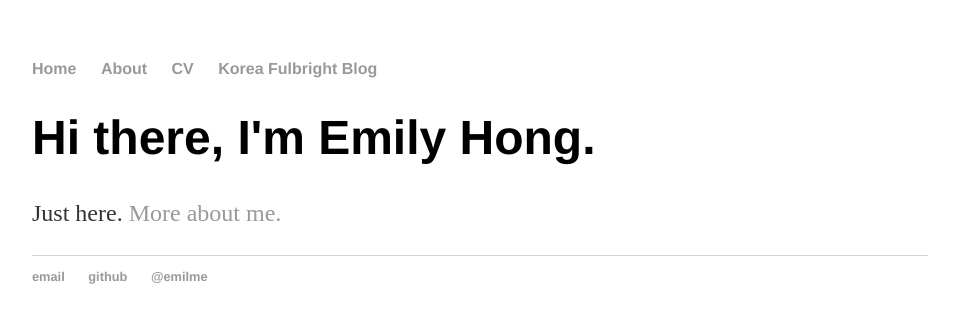
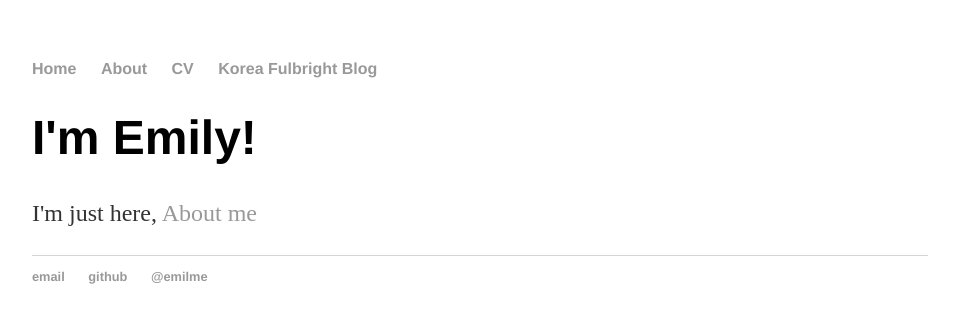
Before and after one commit to emilme/emilme.github.io, a Jekyll site: the page built from index.html, in a window 1280 px wide. Shown: the top 323 px of the page, without its empty margins (160-1119 px from the left). Built offline with Jekyll 4.4.1, drawn with Linux system fonts in a browser that asks for light colours.

Commit message:
Update index.html

```diff
--- a/index.html
+++ b/index.html
@@ -1,31 +1,8 @@
-<!DOCTYPE html>
-<html>
-	<head>
-		<title>Emily Hong</title>
-		<!-- link to main stylesheet -->
-		<link rel="stylesheet" type="text/css" href="/css/main.css">
-	</head>
-	<body>
-		<nav>
-    		<ul>
-        		<li><a href="/">Home</a></li>
-	        	<li><a href="/about">About</a></li>
-        		<li><a href="/resume">CV</a></li>
-        		<li><a href="http://emilydhong.tumblr.com">Korea Fulbright Blog</a></li>
-    		</ul>
-		</nav>
-		<div class="container">
-    		<div class="blurb">
-        		<h1>Hi there, I'm Emily Hong.</h1>
-				<p>Just here. <a href="/about">More about me.</a></p>
-    		</div><!-- /.blurb -->
-		</div><!-- /.container -->
-		<footer>
-    		<ul>
-        		<li><a href="mailto:emily.d.hong@gmail.com">email</a></li>
-        		<li><a href="https://github.com/emilme">github</a></li>
-        		<li><a href="https://twitter.com/emilme">@emilme</a></li>
-			</ul>
-		</footer>
-	</body>
-</html>
+---
+layout: default
+title: Emily Hong
+---
+<div class="blurb">
+	<h1>I'm Emily!</h1>
+	<p>I'm just here, <a href="/about">About me</a></p>
+</div><!-- /.blurb -->
```
